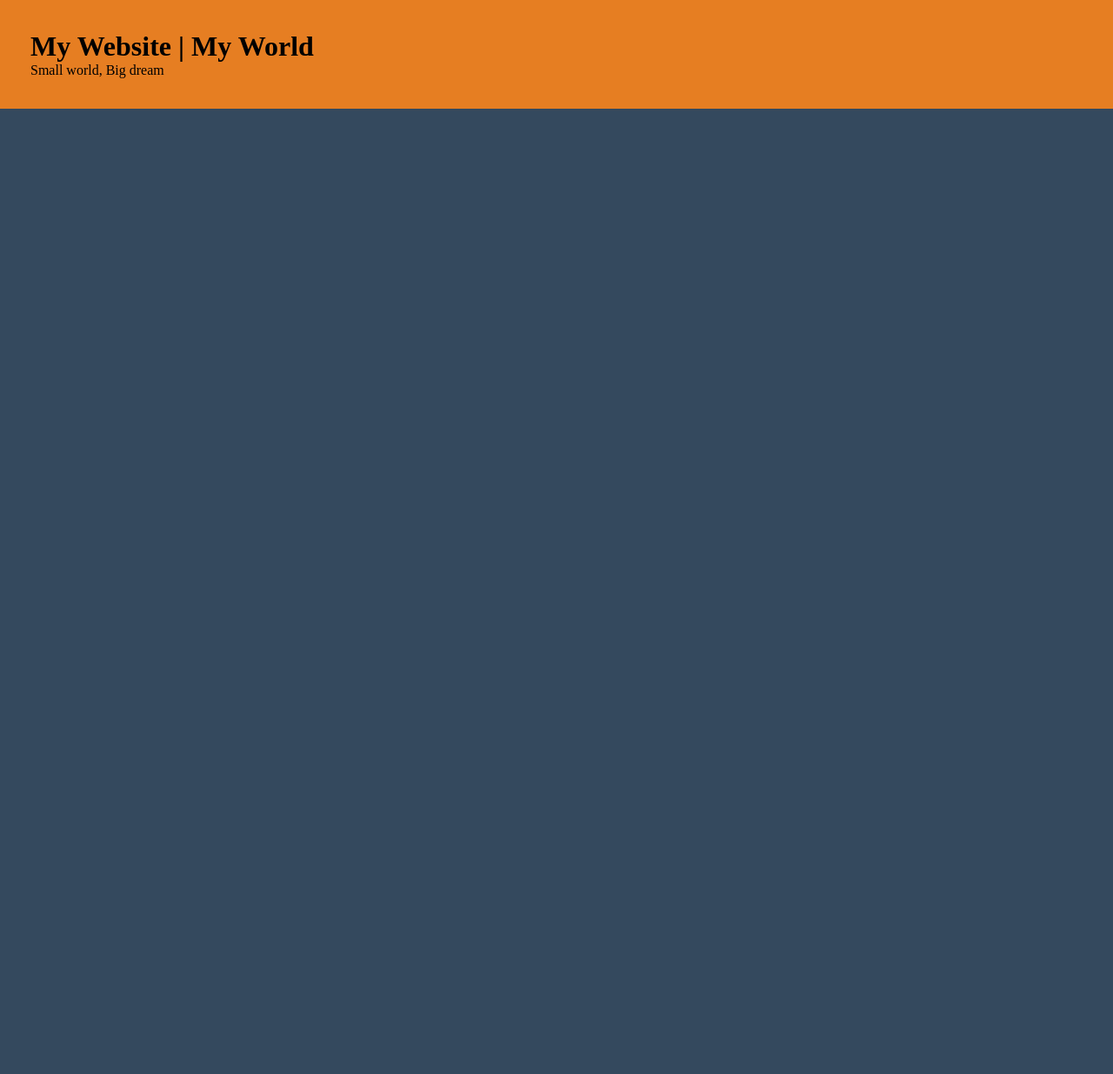
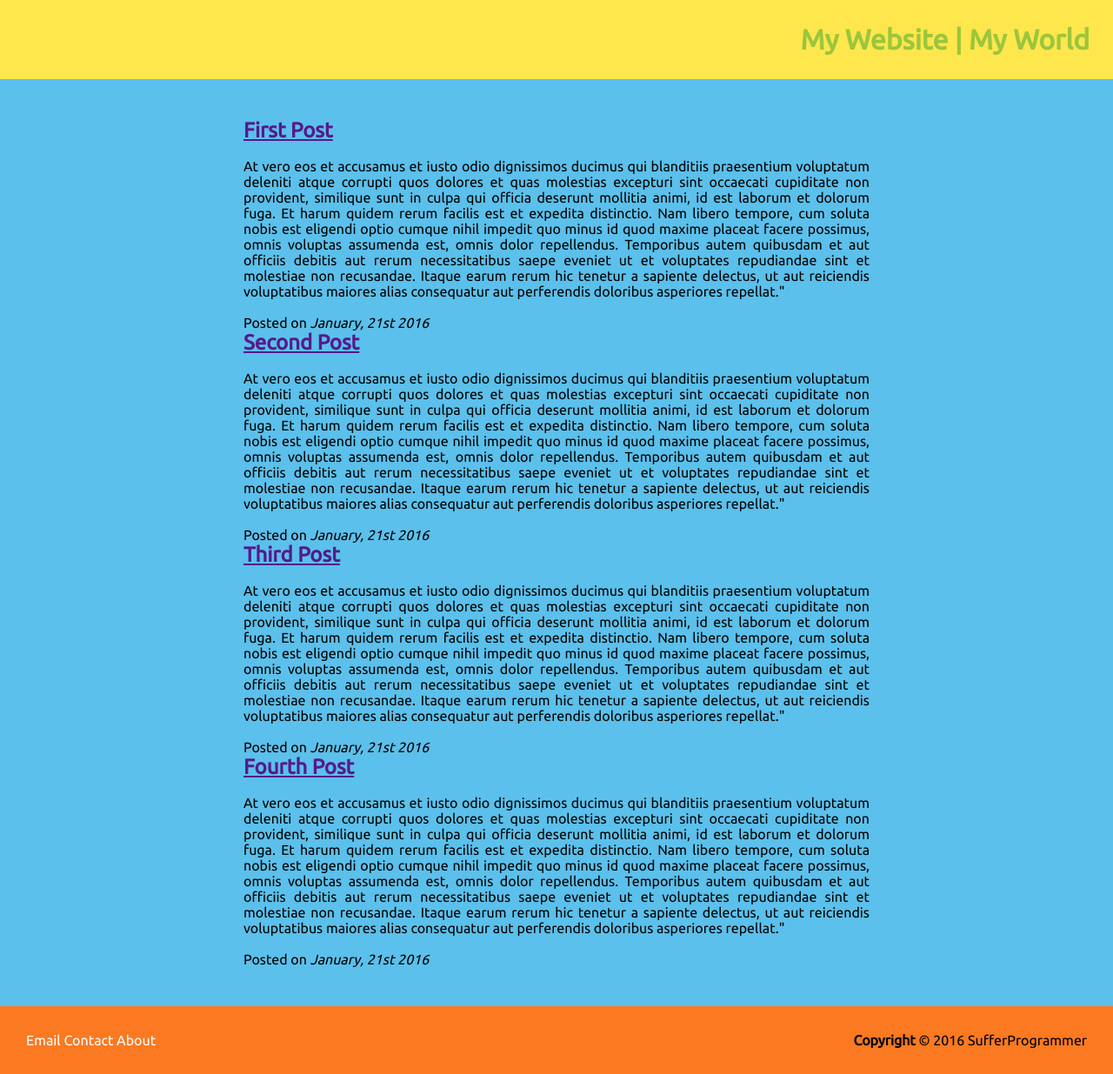
Before and after one commit to SufferProgrammer/Develop, a Django app: page / in a window 1280 px wide. Shown: the whole page at 87% size. Before the commit the page ends 125 px from the top, so only its background shows below. Run offline with Django 3.2, Linux system fonts and the light colour scheme.

Commit message:
Revision HTML + CSS 1

```diff
--- a/website/static/website/style.css
+++ b/website/static/website/style.css
@@ -1,15 +1,40 @@
 *{
     margin: 0;
     padding: 0;
-    font-family:
+    font-family: 'Ubuntu', sans-serif;
+}
+
+p{
+    text-align: justify;
 }
 
 body{
-    background-color: #34495e;
+    background-color: #5BC0EB;
 }
 
 #header{
-    background: #e67e22;
-    padding: 35px;
-    position: center fixed;
+    background: #FDE74C;
+    padding: 27px;
+    color: #9BC53D;
+    text-align: right;
 }
+
+#footer{
+    background: #FA7921;
+    padding: 30px;
+}
+
+#footer a{
+    text-decoration: none;
+    color: white;
+}
+
+#footer .footer-copyright{
+    float: right;
+}
+
+#wrapper{
+    padding: 45px;
+    margin: 0 auto;
+    width: 720px;
+}
--- a/website/templates/website/index.htm
+++ b/website/templates/website/index.htm
@@ -5,6 +5,7 @@
     <title>
         My Website | My World
     </title>
+    <link href='https://fonts.googleapis.com/css?family=Ubuntu' rel='stylesheet' type='text/css'>
     <link rel="stylesheet" href="{% static 'website/style.css' %}">
 </head>
 <body>
@@ -12,9 +13,94 @@
         <h1>
             My Website | My World
         </h1>
-        <p>
-            Small world, Big dream
-        </p>
+    </div>
+    <div id="wrapper">
+        <div id="main-content">
+            <h2>
+                <a href="">
+                    First Post
+                </a>
+            </h2>
+            <br>
+                <p>
+                    At vero eos et accusamus et iusto odio dignissimos ducimus qui blanditiis praesentium voluptatum
+                    deleniti atque corrupti quos dolores et quas molestias excepturi sint occaecati cupiditate non provident,
+                    similique sunt in culpa qui officia deserunt mollitia animi, id est laborum et dolorum fuga. Et harum quidem rerum
+                    facilis est et expedita distinctio. Nam libero tempore, cum soluta nobis est eligendi optio cumque nihil impedit quo minus
+                    id quod maxime placeat facere possimus, omnis voluptas assumenda est, omnis dolor repellendus. Temporibus autem quibusdam
+                    et aut officiis debitis aut rerum necessitatibus saepe eveniet ut et voluptates repudiandae sint et molestiae non recusandae.
+                    Itaque earum rerum hic tenetur a sapiente delectus, ut aut reiciendis voluptatibus maiores alias
+                    consequatur aut perferendis doloribus asperiores repellat."
+                </p>
+            <br>
+               Posted on <em>January, 21st 2016</em>
+            <br>
+            <h2>
+                <a href="">
+                    Second Post
+                </a>
+            </h2>
+            <br>
+                <p>
+                    At vero eos et accusamus et iusto odio dignissimos ducimus qui blanditiis praesentium voluptatum
+                    deleniti atque corrupti quos dolores et quas molestias excepturi sint occaecati cupiditate non provident,
+                    similique sunt in culpa qui officia deserunt mollitia animi, id est laborum et dolorum fuga. Et harum quidem rerum
+                    facilis est et expedita distinctio. Nam libero tempore, cum soluta nobis est eligendi optio cumque nihil impedit quo minus
+                    id quod maxime placeat facere possimus, omnis voluptas assumenda est, omnis dolor repellendus. Temporibus autem quibusdam
+                    et aut officiis debitis aut rerum necessitatibus saepe eveniet ut et voluptates repudiandae sint et molestiae non recusandae.
+                    Itaque earum rerum hic tenetur a sapiente delectus, ut aut reiciendis voluptatibus maiores alias
+                    consequatur aut perferendis doloribus asperiores repellat."
+                </p>
+            <br>
+               Posted on <em>January, 21st 2016</em>
+            <br>
+            <h2>
+                <a href="">
+                    Third Post
+                </a>
+            </h2>
+            <br>
+                <p>
+                    At vero eos et accusamus et iusto odio dignissimos ducimus qui blanditiis praesentium voluptatum
+                    deleniti atque corrupti quos dolores et quas molestias excepturi sint occaecati cupiditate non provident,
+                    similique sunt in culpa qui officia deserunt mollitia animi, id est laborum et dolorum fuga. Et harum quidem rerum
+                    facilis est et expedita distinctio. Nam libero tempore, cum soluta nobis est eligendi optio cumque nihil impedit quo minus
+                    id quod maxime placeat facere possimus, omnis voluptas assumenda est, omnis dolor repellendus. Temporibus autem quibusdam
+                    et aut officiis debitis aut rerum necessitatibus saepe eveniet ut et voluptates repudiandae sint et molestiae non recusandae.
+                    Itaque earum rerum hic tenetur a sapiente delectus, ut aut reiciendis voluptatibus maiores alias
+                    consequatur aut perferendis doloribus asperiores repellat."
+                </p>
+            <br>
+               Posted on <em>January, 21st 2016</em>
+            <br>
+            <h2>
+                <a href="">
+                    Fourth Post
+                </a>
+            </h2>
+            <br>
+                <p>
+                    At vero eos et accusamus et iusto odio dignissimos ducimus qui blanditiis praesentium voluptatum
+                    deleniti atque corrupti quos dolores et quas molestias excepturi sint occaecati cupiditate non provident,
+                    similique sunt in culpa qui officia deserunt mollitia animi, id est laborum et dolorum fuga. Et harum quidem rerum
+                    facilis est et expedita distinctio. Nam libero tempore, cum soluta nobis est eligendi optio cumque nihil impedit quo minus
+                    id quod maxime placeat facere possimus, omnis voluptas assumenda est, omnis dolor repellendus. Temporibus autem quibusdam
+                    et aut officiis debitis aut rerum necessitatibus saepe eveniet ut et voluptates repudiandae sint et molestiae non recusandae.
+                    Itaque earum rerum hic tenetur a sapiente delectus, ut aut reiciendis voluptatibus maiores alias
+                    consequatur aut perferendis doloribus asperiores repellat."
+                </p>
+            <br>
+               Posted on <em>January, 21st 2016</em>
+            <br>
+        </div>
+    </div>
+    <div id="footer">
+        <a href="mailto:oniioniichan@gmail.com">Email</a>
+        <a href="telp:+6281351934558">Contact</a>
+        <a href="https://sufferprogrammer.github.io/cv">About</a>
+        <div class="footer-copyright">
+            <strong>Copyright</strong> &copy; 2016 SufferProgrammer
+        </div>
     </div>
 </body>
 </html>
```
Also changed, not shown: 1 other file.
